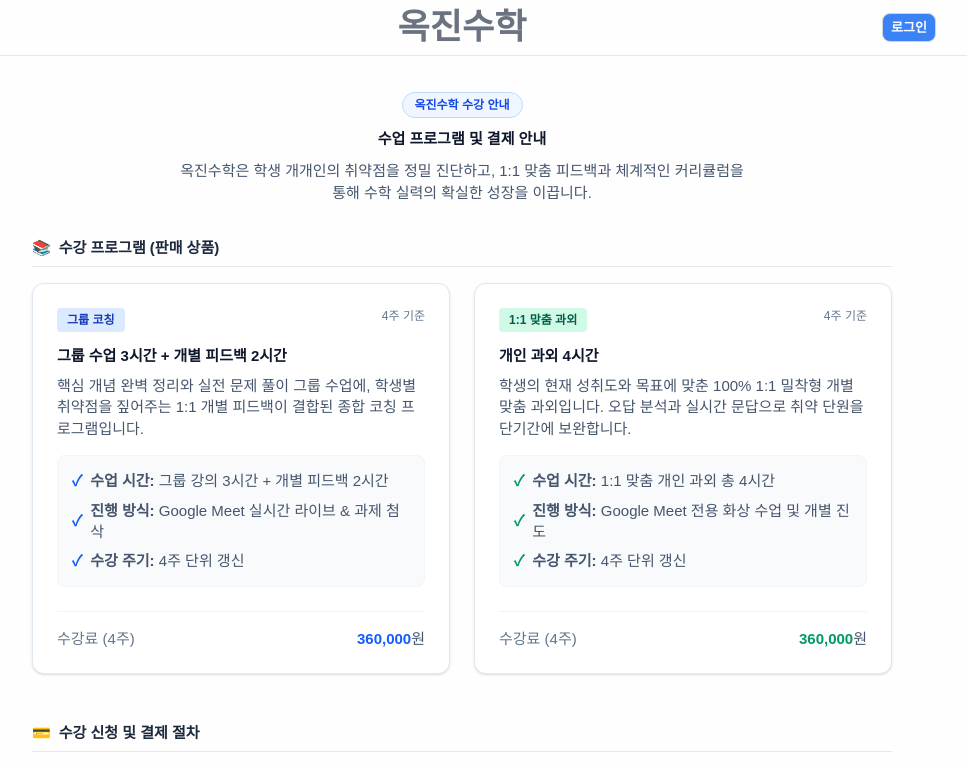
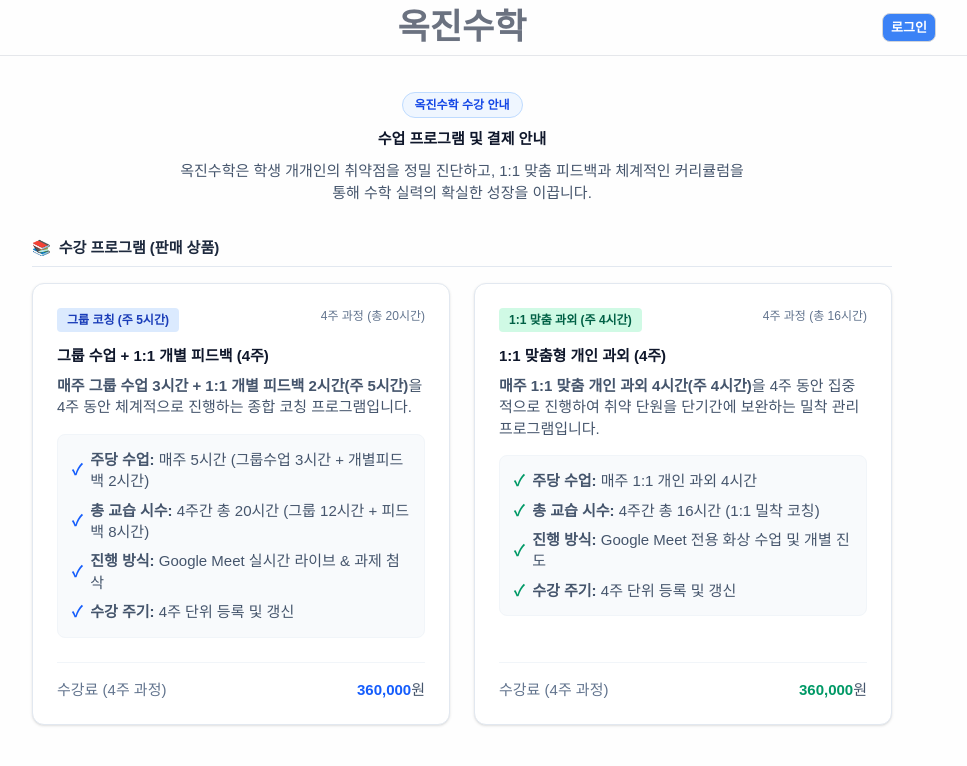
Before and after one commit to okjinsoo/okjinsoowebapp, a Next.js app: page /programs in a window 1280 px wide. Shown: the top 766 px of the page, without its empty margins (178-1145 px from the left). Built offline with nearby package versions, Linux system fonts and the light colour scheme; no server answers.

Commit message:
docs: 수업 프로그램 시수(주당 시수 및 4주 총 시수) 안내 문구 명확화
- 그룹 수업: 매주 5시간(그룹 3시간 + 피드백 2시간) x 4주 = 총 20시간 / 360,000원
- 개인 과외: 매주 4시간(1:1 맞춤 과외) x 4주 = 총 16시간 / 360,000원

```diff
--- a/app/programs/page.tsx
+++ b/app/programs/page.tsx
@@ -35,20 +35,24 @@ export default function ProgramsPage() {
             <div>
               <div className="flex justify-between items-start mb-3">
                 <span className="px-2.5 py-1 text-xs font-bold rounded bg-blue-100 dark:bg-blue-900 text-blue-800 dark:text-blue-200">
-                  그룹 코칭
+                  그룹 코칭 (주 5시간)
                 </span>
-                <span className="text-xs text-slate-500">4주 기준</span>
+                <span className="text-xs text-slate-500 font-medium">4주 과정 (총 20시간)</span>
               </div>
               <h3 className="text-lg font-bold text-slate-900 dark:text-slate-100 mb-2">
-                그룹 수업 3시간 + 개별 피드백 2시간
+                그룹 수업 + 1:1 개별 피드백 (4주)
               </h3>
               <p className="text-sm text-slate-600 dark:text-slate-400 mb-4">
-                핵심 개념 완벽 정리와 실전 문제 풀이 그룹 수업에, 학생별 취약점을 짚어주는 1:1 개별 피드백이 결합된 종합 코칭 프로그램입니다.
+                <strong>매주 그룹 수업 3시간 + 1:1 개별 피드백 2시간(주 5시간)</strong>을 4주 동안 체계적으로 진행하는 종합 코칭 프로그램입니다.
               </p>
               <ul className="text-sm text-slate-600 dark:text-slate-300 space-y-2 mb-6 bg-slate-50 dark:bg-slate-900/50 p-3.5 rounded-lg border border-slate-100 dark:border-slate-800">
                 <li className="flex items-center gap-2">
                   <span className="text-blue-600 font-bold">✓</span>
-                  <span><strong>수업 시간:</strong> 그룹 강의 3시간 + 개별 피드백 2시간</span>
+                  <span><strong>주당 수업:</strong> 매주 5시간 (그룹수업 3시간 + 개별피드백 2시간)</span>
+                </li>
+                <li className="flex items-center gap-2">
+                  <span className="text-blue-600 font-bold">✓</span>
+                  <span><strong>총 교습 시수:</strong> 4주간 총 20시간 (그룹 12시간 + 피드백 8시간)</span>
                 </li>
                 <li className="flex items-center gap-2">
                   <span className="text-blue-600 font-bold">✓</span>
@@ -56,12 +60,12 @@ export default function ProgramsPage() {
                 </li>
                 <li className="flex items-center gap-2">
                   <span className="text-blue-600 font-bold">✓</span>
-                  <span><strong>수강 주기:</strong> 4주 단위 갱신</span>
+                  <span><strong>수강 주기:</strong> 4주 단위 등록 및 갱신</span>
                 </li>
               </ul>
             </div>
             <div className="pt-4 border-t border-slate-100 dark:border-slate-700 flex justify-between items-baseline">
-              <span className="text-sm text-slate-500 font-medium">수강료 (4주)</span>
+              <span className="text-sm text-slate-500 font-medium">수강료 (4주 과정)</span>
               <span className="text-2xl font-black text-blue-600 dark:text-blue-400">
                 360,000<span className="text-sm font-normal text-slate-600 dark:text-slate-400">원</span>
               </span>
@@ -73,20 +77,24 @@ export default function ProgramsPage() {
             <div>
               <div className="flex justify-between items-start mb-3">
                 <span className="px-2.5 py-1 text-xs font-bold rounded bg-emerald-100 dark:bg-emerald-900 text-emerald-800 dark:text-emerald-200">
-                  1:1 맞춤 과외
+                  1:1 맞춤 과외 (주 4시간)
                 </span>
-                <span className="text-xs text-slate-500">4주 기준</span>
+                <span className="text-xs text-slate-500 font-medium">4주 과정 (총 16시간)</span>
               </div>
               <h3 className="text-lg font-bold text-slate-900 dark:text-slate-100 mb-2">
-                개인 과외 4시간
+                1:1 맞춤형 개인 과외 (4주)
               </h3>
               <p className="text-sm text-slate-600 dark:text-slate-400 mb-4">
-                학생의 현재 성취도와 목표에 맞춘 100% 1:1 밀착형 개별 맞춤 과외입니다. 오답 분석과 실시간 문답으로 취약 단원을 단기간에 보완합니다.
+                <strong>매주 1:1 맞춤 개인 과외 4시간(주 4시간)</strong>을 4주 동안 집중적으로 진행하여 취약 단원을 단기간에 보완하는 밀착 관리 프로그램입니다.
               </p>
               <ul className="text-sm text-slate-600 dark:text-slate-300 space-y-2 mb-6 bg-slate-50 dark:bg-slate-900/50 p-3.5 rounded-lg border border-slate-100 dark:border-slate-800">
                 <li className="flex items-center gap-2">
                   <span className="text-emerald-600 font-bold">✓</span>
-                  <span><strong>수업 시간:</strong> 1:1 맞춤 개인 과외 총 4시간</span>
+                  <span><strong>주당 수업:</strong> 매주 1:1 개인 과외 4시간</span>
+                </li>
+                <li className="flex items-center gap-2">
+                  <span className="text-emerald-600 font-bold">✓</span>
+                  <span><strong>총 교습 시수:</strong> 4주간 총 16시간 (1:1 밀착 코칭)</span>
                 </li>
                 <li className="flex items-center gap-2">
                   <span className="text-emerald-600 font-bold">✓</span>
@@ -94,12 +102,12 @@ export default function ProgramsPage() {
                 </li>
                 <li className="flex items-center gap-2">
                   <span className="text-emerald-600 font-bold">✓</span>
-                  <span><strong>수강 주기:</strong> 4주 단위 갱신</span>
+                  <span><strong>수강 주기:</strong> 4주 단위 등록 및 갱신</span>
                 </li>
               </ul>
             </div>
             <div className="pt-4 border-t border-slate-100 dark:border-slate-700 flex justify-between items-baseline">
-              <span className="text-sm text-slate-500 font-medium">수강료 (4주)</span>
+              <span className="text-sm text-slate-500 font-medium">수강료 (4주 과정)</span>
               <span className="text-2xl font-black text-emerald-600 dark:text-emerald-400">
                 360,000<span className="text-sm font-normal text-slate-600 dark:text-slate-400">원</span>
               </span>
```
